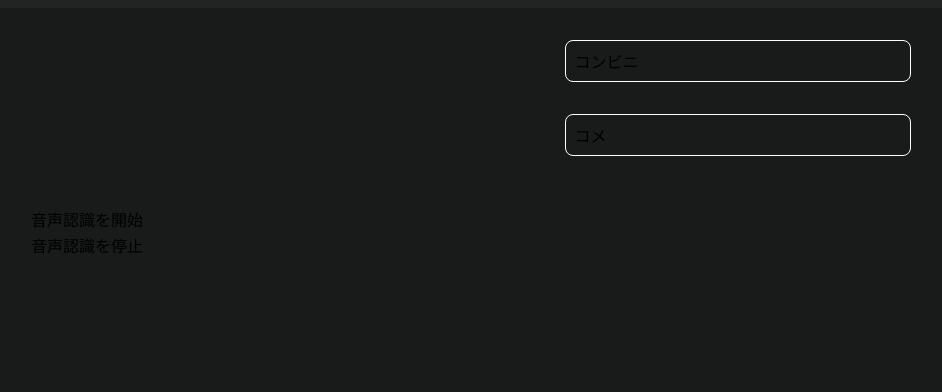
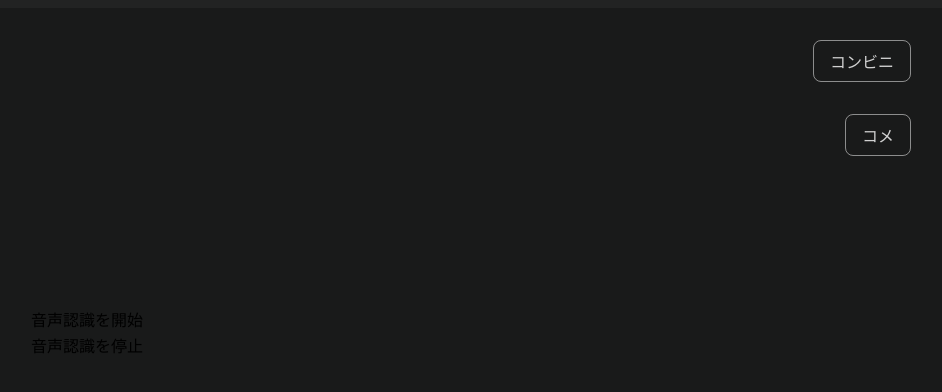
Before and after one commit to Fn-front/nextjs-web-speech-api, a Next.js app: page / in a window 1280 px wide. Shown: the top 392 px of the page, without its empty margins (161-1103 px from the left). Built offline with nearby package versions, Linux system fonts and the light colour scheme.

Commit message:
update: style

```diff
--- a/src/features/voiceRecognition/components/conversations/conversations.module.scss
+++ b/src/features/voiceRecognition/components/conversations/conversations.module.scss
@@ -1,5 +1,5 @@
 .voice_recognition_conversations{
-  padding: 16px 16px 48px;
+  padding: 16px 16px 148px;
 }
 
 .voice_recognition_conversations_list{
@@ -7,11 +7,11 @@
   align-items: flex-end;
   flex-direction: column;
   &_item{
-    min-width: 40%;
     text-align: left;
-    border: 1px solid #fff;
+    border: 1px solid rgba(#fff, .5);
     border-radius: 8px;
-    padding: 8px;
+    padding: 8px 16px;
+    color: rgba(#fff, .8);
     &+.voice_recognition_conversations_list_item{
       margin-top: 32px;
     }
```
